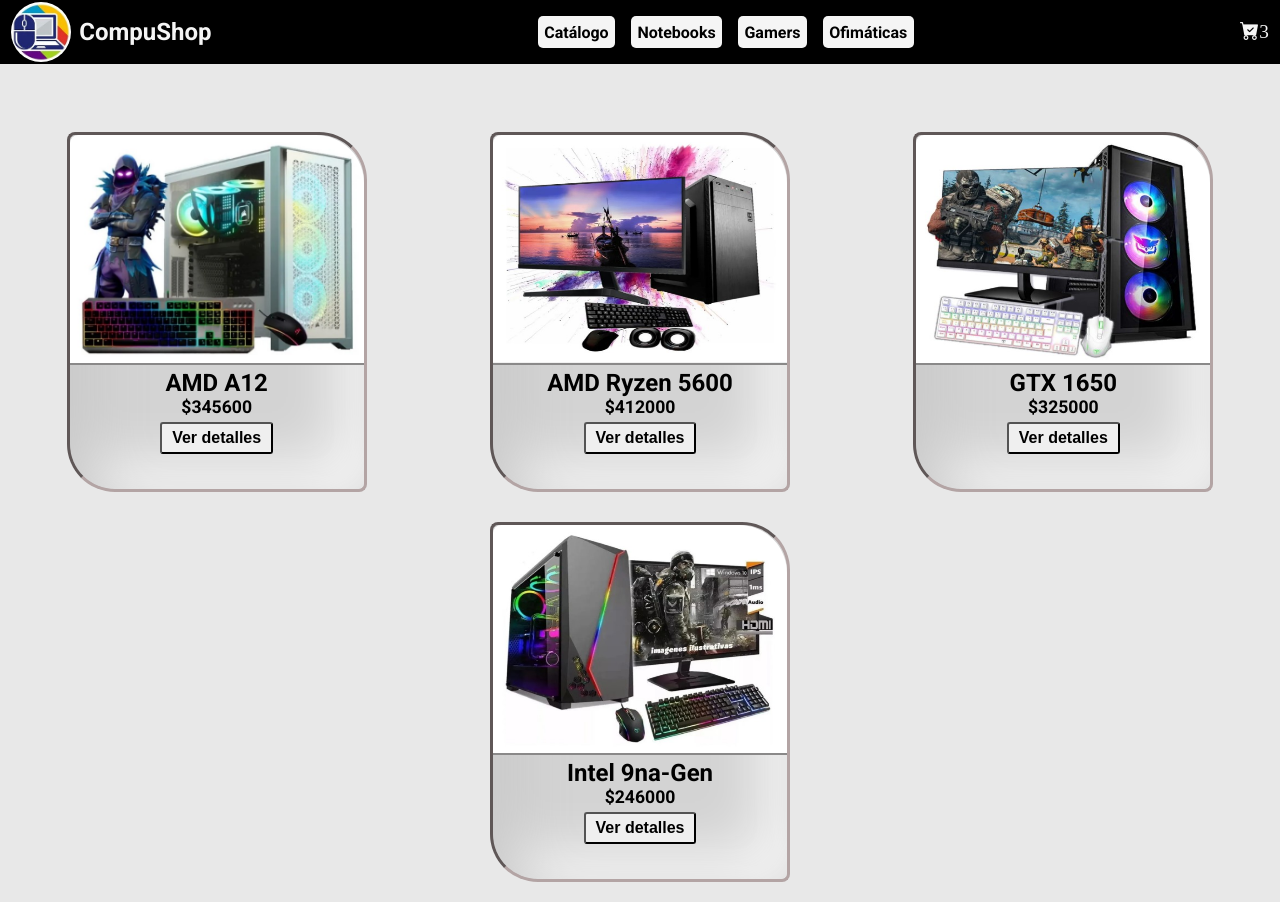
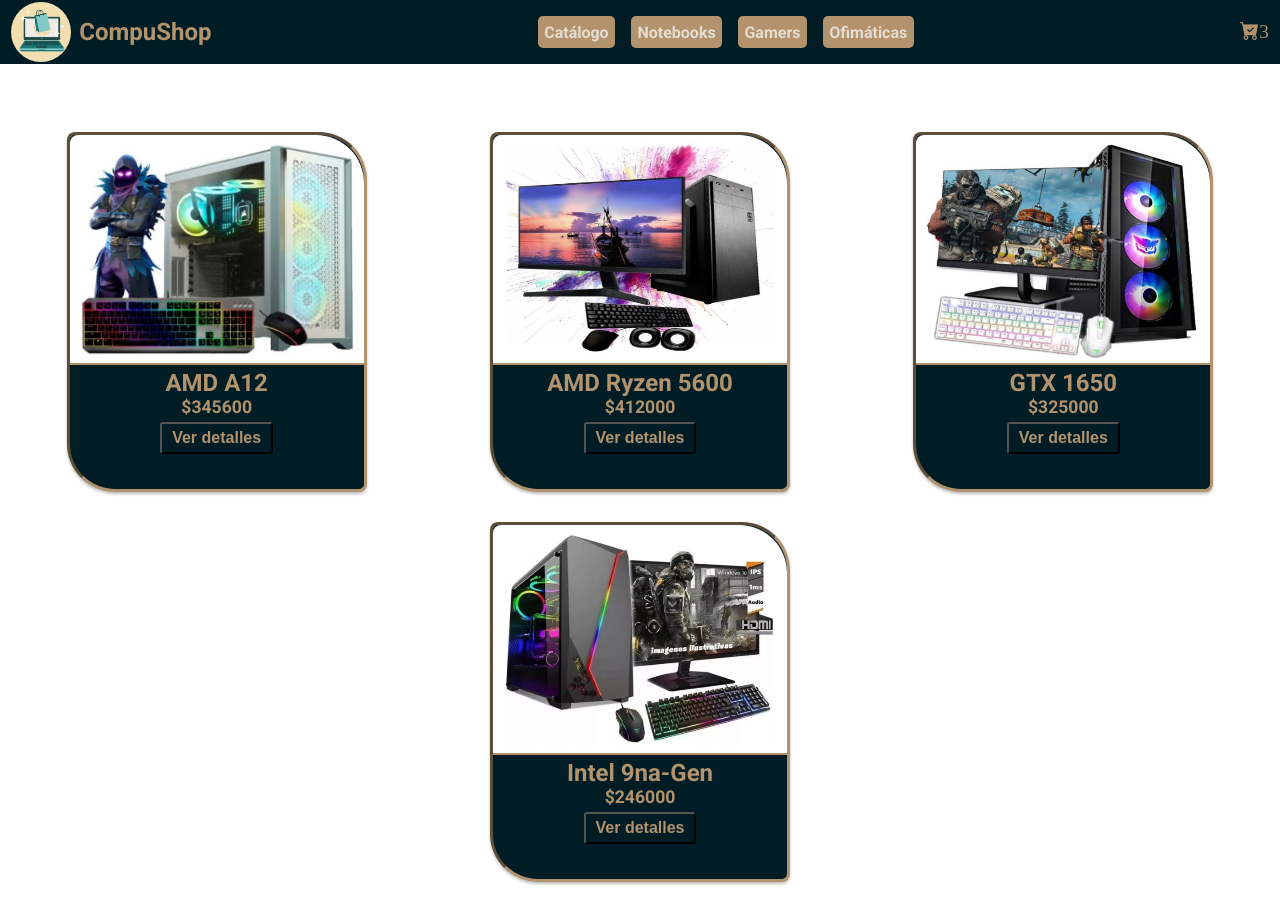
Before and after one commit to Scripts24/CompuShop, a React (Vite) app: page /category/Gamer in a window 1280 px wide. Built offline with nearby package versions, Linux system fonts and the light colour scheme.

Commit message:
cambio logo, estilos, autoplay slider

```diff
--- a/src/Style.css
+++ b/src/Style.css
@@ -5,10 +5,6 @@
   padding   : 0;
   box-sizing: border-box;
   list-style: none;
-}
-
-body {
-  background-color: #e8e8e8;
 }
 
 body h1,
@@ -23,16 +19,16 @@
 /*-- NavBar --*/
 .link-nav {
   text-decoration: none;
-  color          : black;
+  color          : rgba(255, 255, 255, 0.678);
 }
 
 .link-nav:hover {
-  color: antiquewhite;
+  color: #b2936d;
 }
 
 .navbar {
   height          : 4rem;
-  background-color: black;
+  background-color: #001D26;
   display         : flex;
   align-items     : center;
   justify-content : space-between;
@@ -49,12 +45,12 @@
 .navbar img {
   height       : 60px;
   width        : 60px;
-  border-radius: 50%;
+  border-radius: 100%;
 }
 
 .link-title {
   text-decoration: none;
-  color          : whitesmoke;
+  color          : #b2936d;
 }
 
 .navbar h1 {
@@ -73,8 +69,7 @@
 .navbar ul li {
   padding      : 0.4rem;
   margin       : 0.5rem;
-  background   : whitesmoke;
-  color        : black;
+  background   : #b2936d;
   border       : none;
   border-radius: 5px;
   cursor       : pointer;
@@ -84,12 +79,12 @@
 }
 
 .navbar ul li:hover {
-  color: whitesmoke;
+  color: #b2936d;
 }
 
 .navbar ul li:after {
   content   : "";
-  background: black;
+  background: #001D26;
   position  : absolute;
   z-index   : -1;
   left      : -20%;
@@ -112,14 +107,20 @@
 
 .link-carrito {
   text-decoration: none;
-  color          : whitesmoke;
+  color          : #b2936d;
+  display: flex;
+  justify-content: center;
+  align-items: center;
 }
 
 .carrito {
+  display: flex;
+  justify-content: center;
+  align-items: center;
   padding-right: 0.7rem;
   font-size    : 1.2rem;
   font-weight  : 500;
-  color        : whitesmoke;
+  color        : #b2936d;
   cursor       : pointer;
 }
 
@@ -132,7 +133,7 @@
 }
 
 .heading {
-  color      : #8ba14e;
+  color      : #001D26;
   font-size  : 2.2rem;
   font-family: 'Roboto', sans-serif;
   font-style : italic;
@@ -177,7 +178,7 @@
 }
 
 .slider-controler .slider-arrow {
-  background   : #8ba14e;
+  background   : #001D26;
   width        : 1.8rem;
   height       : 1.8rem;
   border-radius: 50%;
@@ -187,7 +188,7 @@
 
 .slider-controler .slider-arrow i {
   font-size: 1.5rem;
-  color    : #222224;
+  color    : white;
 }
 
 .slider-controler .slider-arrow::after {
@@ -201,7 +202,7 @@
 }
 
 .swiper-pagination .swiper-pagination-bullet-active {
-  background: #8ba14e;
+  background: #001D26;
 }
 
 /*-- ItemListContainer --*/
@@ -215,8 +216,6 @@
   font-style : italic;
 }
 
-
-
 /*-- Item --*/
 .container-cards {
   display        : flex;
@@ -228,60 +227,65 @@
 }
 
 .container-cards .card {
-  width        : 300px;
-  height       : 360px;
-  text-align   : center;
-  background   : rgb(211, 211, 211);
-  border       : 3px inset rgb(179, 164, 164);
-  box-shadow   : inset 20px 20px 60px #c5c5c5, inset -20px -20px 60px #ffffff;
-  transition   : all .5s ease-in-out;
-  border-radius: .5rem 3rem;
-  color        : #8a8989;
-  cursor       : pointer;
-}
-
-.container-cards .card:hover {
-  transform : translateY(-15px);
-  transition: all .5s ease-in-out;
+  width           : 300px;
+  height          : 360px;
+  text-align      : center;
+  border          : 3px inset #b2936d;
+  box-shadow      : 0 2px 3px 0px rgba(0, 0, 0, 0.25);
+  transition      : all .5s ease-in-out;
+  border-radius   : .5rem 3rem;
+  cursor          : pointer;
+  background-color: #001D26;
 }
 
 .container-cards .card img {
   height       : 230px;
   width        : 100%;
-  border-bottom: 2px solid #8a8989;
+  border-bottom: 2px solid #b2936d;
   border-radius: 0.5rem 3rem 0 0;
   transition   : all 4s ease;
 }
 
-.container-cards .card img:hover {
-  transform: rotateY(-360deg);
-}
-
 .container-cards .card .card-titulo {
-  color    : #000;
   font-size: 1.5rem;
+  color    : #b2936d;
 }
 
 .container-cards .card .card-precio {
   font-weight   : bold;
-  color         : #000;
   font-size     : 1.1rem;
   padding-bottom: 5px;
+  color         : #b2936d;
 }
 
 .container-cards .card .link-detalle {
-  cursor         : pointer;
-  border-radius  : 3px;
-  padding        : 5px;
-  font-size      : 1rem;
-  font-weight    : 700;
-  text-decoration: none;
-  color          : #000;
+  cursor          : pointer;
+  border-radius   : 3px;
+  padding         : 5px;
+  font-size       : 1rem;
+  font-weight     : 700;
+  text-decoration : none;
+  color           : #b2936d;
+  background-color: #001D26;
+}
+
+.container-cards:hover .card {
+  filter    : blur(3px);
+  opacity   : .5;
+  transform : scale(.98);
+  box-shadow: none;
+  color     : #b2936d;
+}
+
+.container-cards:hover .card:hover {
+  transform : translateY(-15px);
+  transition: all .5s ease-in-out;
+  filter    : blur(0px);
+  opacity   : 1;
 }
 
 .container-cards .card .link-detalle:hover {
-  background-color: #001D26;
-  color           : antiquewhite;
+  background-color: rgba(0, 0, 0, 0.377);
 }
 
 /*-- ItemDetail --*/
@@ -293,7 +297,8 @@
   justify-content: center;
   align-items    : center;
   gap            : 40px;
-  padding: 20px;
+  padding        : 20px;
+
 }
 
 .img-details {
@@ -304,16 +309,16 @@
 }
 
 .card-details {
-  width           : 500px;
-  height          : 400px;
-  display         : flex;
-  flex-direction  : column;
-  justify-content : space-between;
-  align-items     : center;
-  padding         : 15px;
-  border          : 3px solid #001D26;
-  border-radius   : 25px;
-  background-color: rgba(255, 255, 255, 0.336);
+  width          : 500px;
+  height         : 400px;
+  display        : flex;
+  flex-direction : column;
+  justify-content: space-between;
+  align-items    : center;
+  padding        : 15px;
+  border         : 3px solid #001D26;
+  border-radius  : 25px;
+  color          : #001D26;
 }
 
 .card-details .card-titulo {
@@ -335,10 +340,9 @@
 }
 
 .contador {
-  display                : flex;
-  justify-content        : center;
-  align-items            : center;
-  background-color       : #979292e5;
+  display        : flex;
+  justify-content: center;
+  align-items    : center;
   margin-top             : 20px;
   background             : rgba(255, 255, 255, 0.25);
   box-shadow             : 0 8px 32px 0 rgba(31, 38, 135, 0.37);
@@ -354,13 +358,9 @@
   font-size  : 20px;
   font-weight: 700;
   cursor     : pointer;
+  background : #001D26;
+  color      : white;
 }
-
-.btn-contador:hover {
-  background-color: #001D26;
-  color           : antiquewhite;
-}
-
 
 
 /* ------------------------------------------------------------------------------------------------------------ */
@@ -384,7 +384,7 @@
     position       : absolute;
     top            : 4rem;
     left           : 0;
-    background     : black;
+    background     : #001D26;
     display        : flex;
     flex-direction : column;
     justify-content: space-around;
@@ -405,7 +405,7 @@
   .nav-toggle {
     display       : flex !important;
     flex-direction: column;
-    margin        : 0.9rem;
+    margin        : 0.5rem;
   }
 
   .carrito {
@@ -417,7 +417,7 @@
   .nav-toggle span {
     width           : 30px;
     height          : 4px;
-    background      : white;
+    background      :#b2936d;
     margin-bottom   : 5px;
     border-radius   : 2px;
     transform-origin: 5px 0px;
@@ -481,7 +481,11 @@
     padding-left: 0.5rem;
   }
 
+  .greeting{
+    font-size: 1.5rem;
+  }
+
   .carrito {
-    margin-left: 12rem;
+    margin-left: 11rem;
   }
 }
--- a/src/components/ItemDetail.jsx
+++ b/src/components/ItemDetail.jsx
@@ -12,6 +12,7 @@
                         <h4 className="card-titulo ">{computer.title}</h4>
                         <h5 className="card-category">{computer.category}</h5>
                         <h5 className="card-precio">${computer.price}</h5>
+                        <h5>Stock: {computer.stock}</h5>
                         <p className="card-descripcion">{computer.description}</p>
                         <ItemCount
                             stock={computer.stock}
--- a/src/components/Welcome.jsx
+++ b/src/components/Welcome.jsx
@@ -1,46 +1,50 @@
-import React from 'react'
-import {Swiper, SwiperSlide} from 'swiper/react';
+import React from "react";
+import { Swiper, SwiperSlide } from "swiper/react";
 
-import 'swiper/css';
-import 'swiper/css/effect-coverflow';
-import 'swiper/css/pagination';
-import 'swiper/css/navigation';
+import "swiper/css";
+import "swiper/css/effect-coverflow";
+import "swiper/css/pagination";
+import "swiper/css/navigation";
 
-import { EffectCoverflow, Pagination, Navigation } from 'swiper';
+import { Autoplay, EffectCoverflow, Pagination, Navigation } from "swiper";
 
-import slide_image_1 from '../assets/img/1.jpg'
-import slide_image_2 from '../assets/img/2.jpg'
-import slide_image_3 from '../assets/img/3.jpg'
-import slide_image_4 from '../assets/img/4.jpg'
-import slide_image_5 from '../assets/img/5.jpg'
-import slide_image_6 from '../assets/img/6.jpg'
-import slide_image_7 from '../assets/img/7.jpg'
-
+import slide_image_1 from "../assets/img/1.jpg";
+import slide_image_2 from "../assets/img/2.jpg";
+import slide_image_3 from "../assets/img/3.jpg";
+import slide_image_4 from "../assets/img/4.jpg";
+import slide_image_5 from "../assets/img/5.jpg";
+import slide_image_6 from "../assets/img/6.jpg";
+import slide_image_7 from "../assets/img/7.jpg";
 
 const Welcome = () => {
-
   return (
     <div className="container">
-      <h2 className="heading animate__animated animate__bounce animate__slower">¡Bienvenido a CompuShop!</h2>
+      <h2 className="heading animate__animated animate__bounce animate__slower">
+        ¡Bienvenido a CompuShop!
+      </h2>
       <Swiper
-        effect={'coverflow'}
+        autoplay={{
+          delay: 2500,
+          disableOnInteraction: false,
+        }}
+        effect={"coverflow"}
         grabCursor={true}
         centeredSlides={true}
         loop={true}
-        slidesPerView={'auto'}
+        slidesPerView={"auto"}
         coverflowEffect={{
           rotate: 0,
           stretch: 0,
           depth: 100,
           modifier: 2.5,
         }}
-        pagination={{ el: '.swiper-pagination', clickable: true }}
+        pagination={{ el: ".swiper-pagination", clickable: true }}
         navigation={{
-          nextEl: '.swiper-button-next',
-          prevEl: '.swiper-button-prev',
+          nextEl: ".swiper-button-next",
+          prevEl: ".swiper-button-prev",
           clickable: true,
         }}
-        modules={[EffectCoverflow, Pagination, Navigation]}
+        modules={[Autoplay, EffectCoverflow, Pagination, Navigation]}
         className="swiper_container"
       >
         <SwiperSlide>
@@ -67,7 +71,7 @@
 
         <div className="slider-controler">
           <div className="swiper-button-prev slider-arrow">
-          <i class="bi bi-arrow-left"></i>
+            <i class="bi bi-arrow-left"></i>
           </div>
           <div className="swiper-button-next slider-arrow">
             <i class="bi bi-arrow-right"></i>
@@ -76,7 +80,7 @@
         </div>
       </Swiper>
     </div>
-  )
-}
+  );
+};
 
-export default Welcome
+export default Welcome;
```
Also changed, not shown: src/assets/img/logo.jpg.
